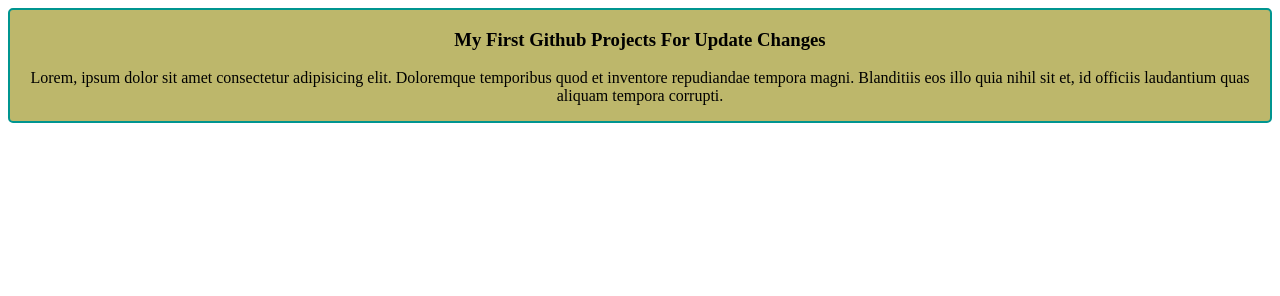
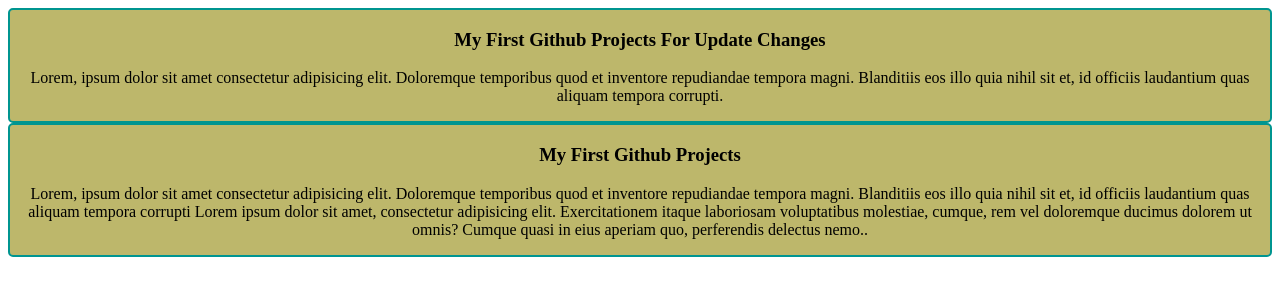
Before and after one commit to juwel-r/my-first-github-repo, a plain HTML site: page index.html in a window 1280 px wide. Drawn offline with Linux system fonts and the light colour scheme.

Commit message:
css recheck

```diff
--- a/index.html
+++ b/index.html
@@ -11,5 +11,10 @@
         <h3>My First Github Projects For Update Changes</h3>
         <p>Lorem, ipsum dolor sit amet consectetur adipisicing elit. Doloremque temporibus quod et inventore repudiandae tempora magni. Blanditiis eos illo quia nihil sit et, id officiis laudantium quas aliquam tempora corrupti.</p>
     </div>
+
+    <div>
+        <h3>My First Github Projects</h3>
+        <p>Lorem, ipsum dolor sit amet consectetur adipisicing elit. Doloremque temporibus quod et inventore repudiandae tempora magni. Blanditiis eos illo quia nihil sit et, id officiis laudantium quas aliquam tempora corrupti Lorem ipsum dolor sit amet, consectetur adipisicing elit. Exercitationem itaque laboriosam voluptatibus molestiae, cumque, rem vel doloremque ducimus dolorem ut omnis? Cumque quasi in eius aperiam quo, perferendis delectus nemo..</p>
+    </div>
 </body>
 </html>
```
